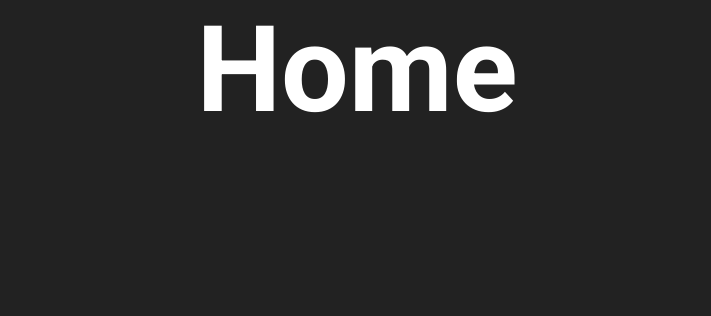
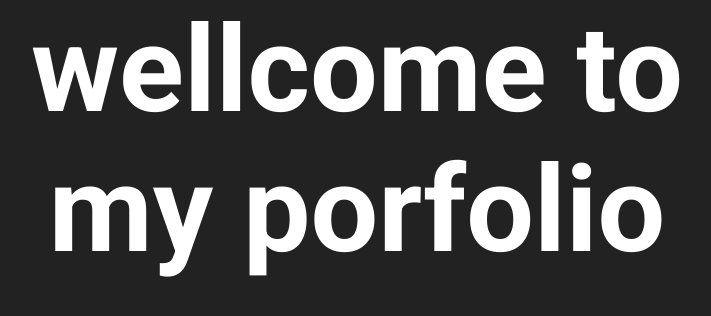
Before and after one commit to Mirzayevsky/Porfolio, a React (Create React App) app: page / in a window 1280 px wide. Shown: the top 316 px of the page, without its empty margins (283-994 px from the left). Built offline with nearby package versions, Linux system fonts and the light colour scheme.

Commit message:
Update home.jsx
text updated

```diff
--- a/src/pages/home/home.jsx
+++ b/src/pages/home/home.jsx
@@ -3,7 +3,8 @@ import { Wrapper } from "./styles";
 const Home= () => {
     return(
         <Wrapper>
-            Home
+  wellcome to <br/>  my porfolio
+
         </Wrapper>
     )
 }
```
